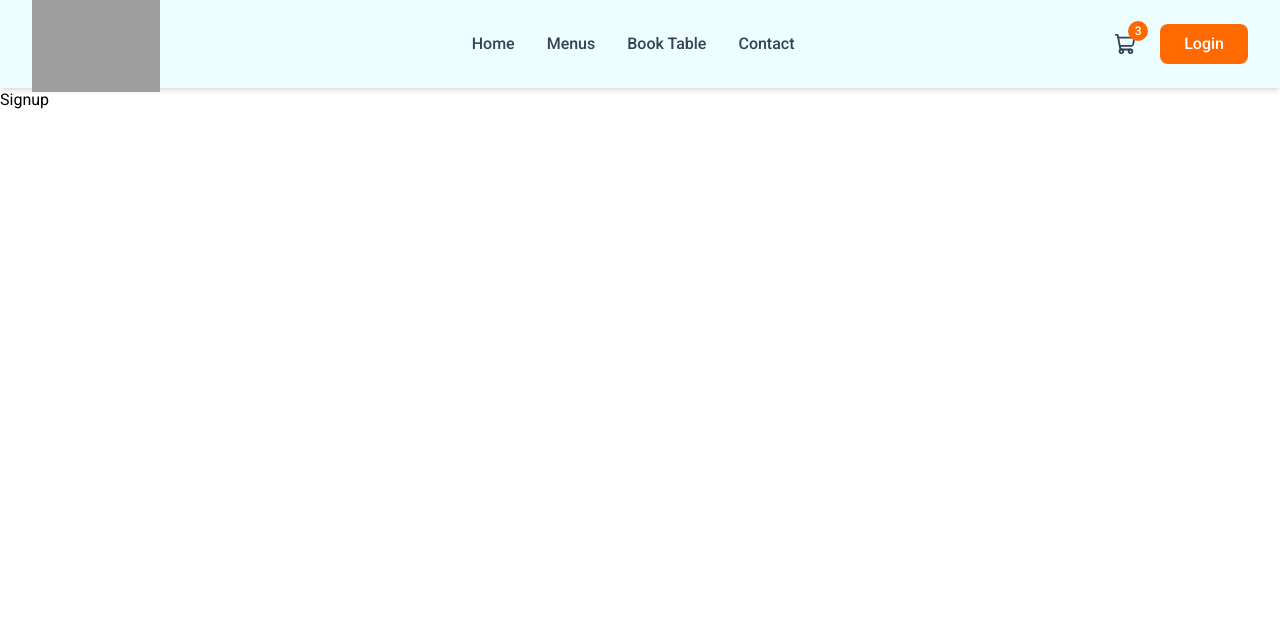
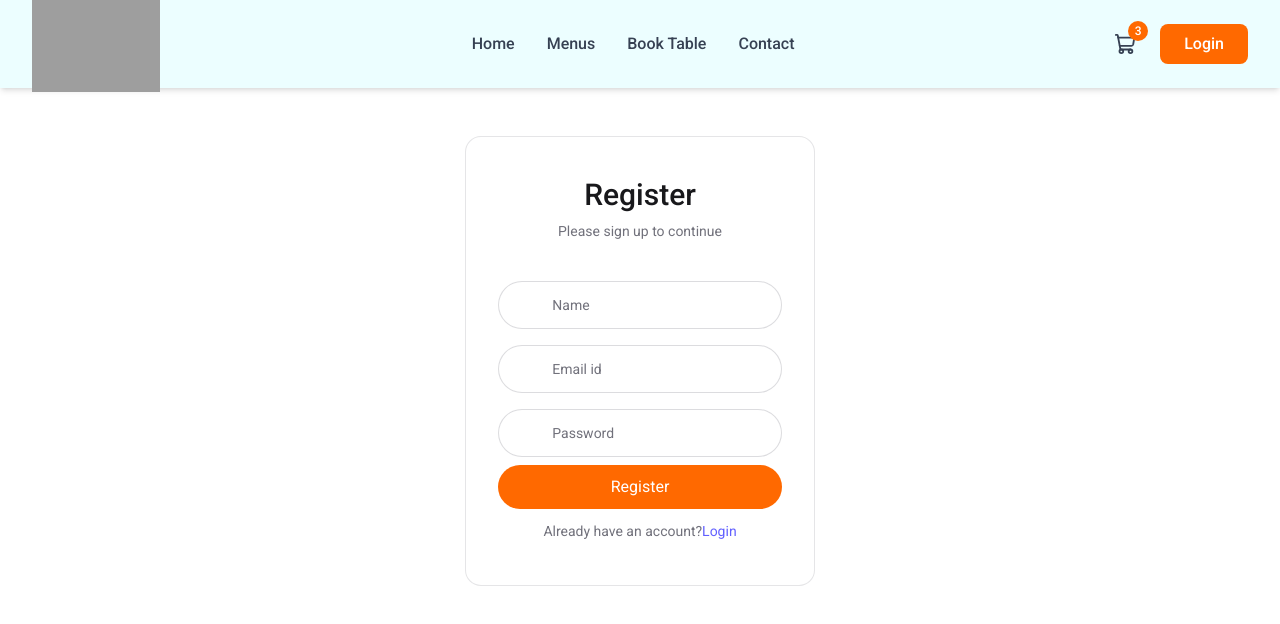
Before and after one commit to Shahzain333/Byte_Hub, a React (Vite) app in the folder frontend/: page /signup in a window 1280 px wide. Shown: the top 624 px of the page. Built offline with nearby package versions, Linux system fonts and the light colour scheme; grey boxes are pictures that could not be loaded.

Commit message:
Added Signup & SignIn Componenet

```diff
--- a/frontend/src/pages/Login.jsx
+++ b/frontend/src/pages/Login.jsx
@@ -1,9 +1,81 @@
-import React from 'react'
+import { React, useState } from "react"
+import { Link } from 'react-router-dom'
+import { MailIcon, LockIcon } from 'lucide-react'
 
 const Login = () => {
-  return (
-    <div>Login</div>
-  )
+
+    const [formData, setFormData] = useState({
+        email: '',
+        password: ''
+    })
+
+    const handleSubmit = (e) => {
+      e.preventDefault()
+      console.log(formData)
+    }
+
+    const onChangeHandler = (e) => {
+        const { name, value } = e.target
+        setFormData(prev => ({ ...prev, [name]: value }))
+    }
+
+    return (
+      <div className="py-12 flex items-center justify-center">
+        <form
+          onSubmit={handleSubmit}
+          className="w-full sm:w-[350px] text-center border border-zinc-300/60 dark:border-zinc-700 rounded-2xl px-8 bg-white dark:bg-zinc-900"
+        >
+          <h1 className="text-zinc-900 dark:text-white text-3xl mt-10 font-medium">
+            Login
+          </h1>
+          <p className="text-zinc-500 dark:text-zinc-400 text-sm mt-2 pb-6">
+            Please Login in to continue
+          </p>
+
+          <div className="flex items-center w-full mt-4 bg-white dark:bg-zinc-800 border border-zinc-300/80 dark:border-zinc-700 h-12 rounded-full overflow-hidden pl-6 gap-2">
+            {/* Mail Icon */}
+            <MailIcon className="text-white" />
+            <input
+              type="email"
+              placeholder="Email id"
+              className="bg-transparent text-zinc-600 dark:text-zinc-200 placeholder-zinc-500 dark:placeholder-zinc-400 outline-none text-sm w-full h-full"
+              name="email"
+              value={formData.email}
+              onChange={onChangeHandler}
+              required
+            />
+          </div>
+
+          <div className="flex items-center mt-4 w-full bg-white dark:bg-zinc-800 border border-zinc-300/80 dark:border-zinc-700 h-12 rounded-full overflow-hidden pl-6 gap-2">
+            {/* Lock Icon */}
+            <LockIcon className="text-white" />
+            <input
+              type="password"
+              placeholder="Password"
+              className="bg-transparent text-zinc-600 dark:text-zinc-200 placeholder-zinc-500 dark:placeholder-zinc-400 outline-none text-sm w-full h-full"
+              name="password"
+              value={formData.password}
+              onChange={onChangeHandler}
+              required
+            />
+          </div>
+
+          <button
+            type="submit"
+            className="mt-2 w-full h-11 rounded-full text-white bg-orange-500 hover:opacity-90 transition-opacity cursor-pointer"
+          >
+            Login
+          </button>
+
+          <p className="text-zinc-500 dark:text-zinc-400 text-sm mt-3 mb-11">
+            Don't have an account?
+            <Link to={"/signup"} className="text-indigo-500 dark:text-indigo-400">
+              Signup
+            </Link>
+          </p>
+        </form>
+      </div>
+    )
 }
 
 export default Login
--- a/frontend/src/pages/Signup.jsx
+++ b/frontend/src/pages/Signup.jsx
@@ -1,9 +1,94 @@
-import React from 'react'
+import { React, useState } from 'react'
+import { Link } from 'react-router-dom'
+import { User2Icon, MailIcon, LockIcon } from 'lucide-react'
 
 const Signup = () => {
-  return (
-    <div>Signup</div>
-  )
+
+    const [formData, setFormData] = useState({
+        name: '',
+        email: '',
+        password: ''
+    })
+
+    const handleSubmit = (e) => {
+      e.preventDefault()
+      console.log(formData)
+    }
+
+    const onChangeHandler = (e) => {
+        const { name, value } = e.target
+        setFormData(prev => ({ ...prev, [name]: value }))
+    }
+
+    return (
+      <div className="py-12 flex items-center justify-center">
+        <form
+          onSubmit={handleSubmit}
+          className="w-full sm:w-[350px] text-center border border-zinc-300/60 dark:border-zinc-700 rounded-2xl px-8 bg-white dark:bg-zinc-900"
+        >
+          <h1 className="text-zinc-900 dark:text-white text-3xl mt-10 font-medium">
+            Register
+          </h1>
+          <p className="text-zinc-500 dark:text-zinc-400 text-sm mt-2 pb-6">
+            Please sign up to continue
+          </p>
+
+          <div className="flex items-center w-full mt-4 bg-white dark:bg-zinc-800 border border-zinc-300/80 dark:border-zinc-700 h-12 rounded-full overflow-hidden pl-6 gap-2">
+            {/* User Icon */}
+            <User2Icon className="text-white" />
+            <input
+              type="text"
+              placeholder="Name"
+              className="bg-transparent text-zinc-600 dark:text-zinc-200 placeholder-zinc-500 dark:placeholder-zinc-400 outline-none text-sm w-full h-full"
+              name="name"
+              value={formData.name}
+              onChange={onChangeHandler}
+              required
+            />
+          </div>
+
+          <div className="flex items-center w-full mt-4 bg-white dark:bg-zinc-800 border border-zinc-300/80 dark:border-zinc-700 h-12 rounded-full overflow-hidden pl-6 gap-2">
+            {/* Mail Icon */}
+            <MailIcon className="text-white" />
+            <input
+              type="email"
+              placeholder="Email id"
+              className="bg-transparent text-zinc-600 dark:text-zinc-200 placeholder-zinc-500 dark:placeholder-zinc-400 outline-none text-sm w-full h-full"
+              name="email"
+              value={formData.email}
+              onChange={onChangeHandler}
+              required
+            />
+          </div>
+
+          <div className="flex items-center mt-4 w-full bg-white dark:bg-zinc-800 border border-zinc-300/80 dark:border-zinc-700 h-12 rounded-full overflow-hidden pl-6 gap-2">
+            {/* Lock Icon */}
+            <LockIcon className="text-white" />
+            <input
+              type="password"
+              placeholder="Password"
+              className="bg-transparent text-zinc-600 dark:text-zinc-200 placeholder-zinc-500 dark:placeholder-zinc-400 outline-none text-sm w-full h-full"
+              name="password"
+              value={formData.password}
+              onChange={onChangeHandler}
+              required
+            />
+          </div>
+
+          <button type="submit" className="mt-2 w-full h-11 rounded-full text-white bg-orange-500
+          hover:opacity-90 transition-opacity cursor-pointer">
+            Register
+          </button>
+
+          <p className="text-zinc-500 dark:text-zinc-400 text-sm mt-3 mb-11">
+            Already have an account?
+            <Link to={"/login"} className="text-indigo-500 dark:text-indigo-400">
+              Login
+            </Link>
+          </p>
+        </form>
+      </div>
+    )
 }
 
 export default Signup
```
